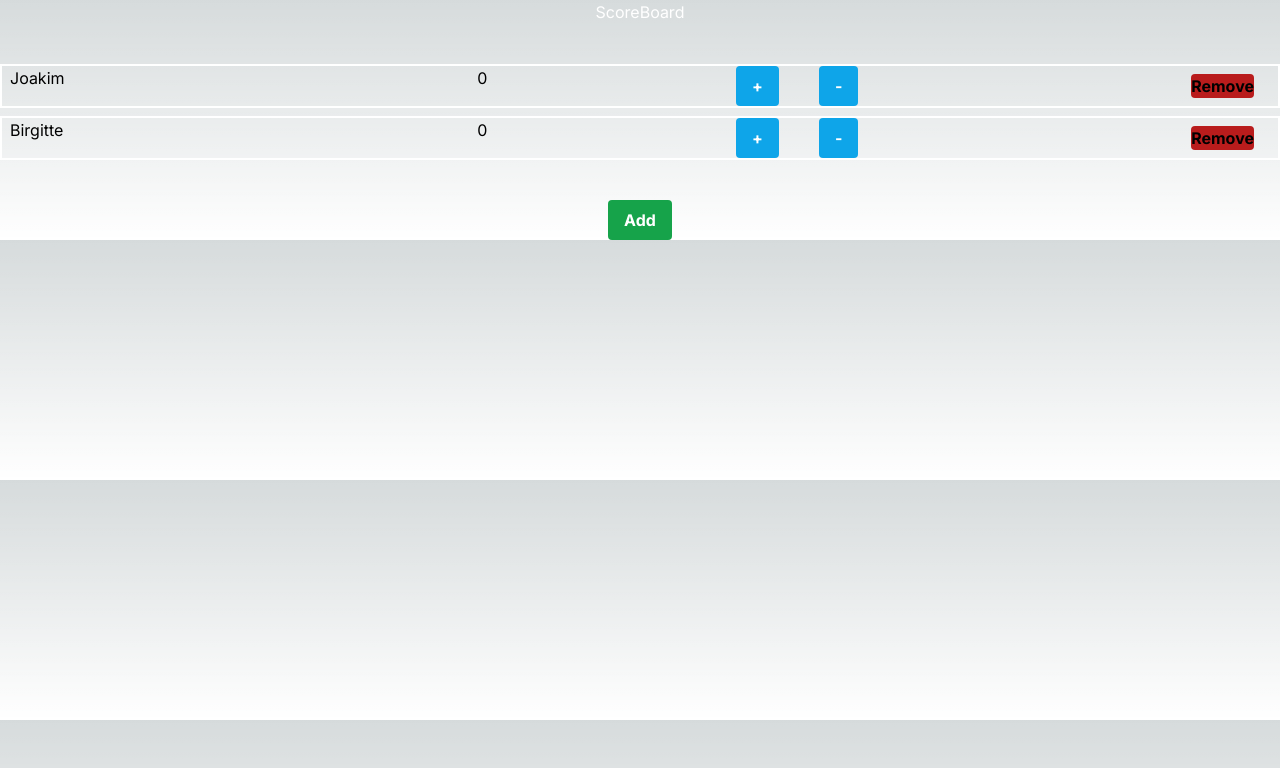
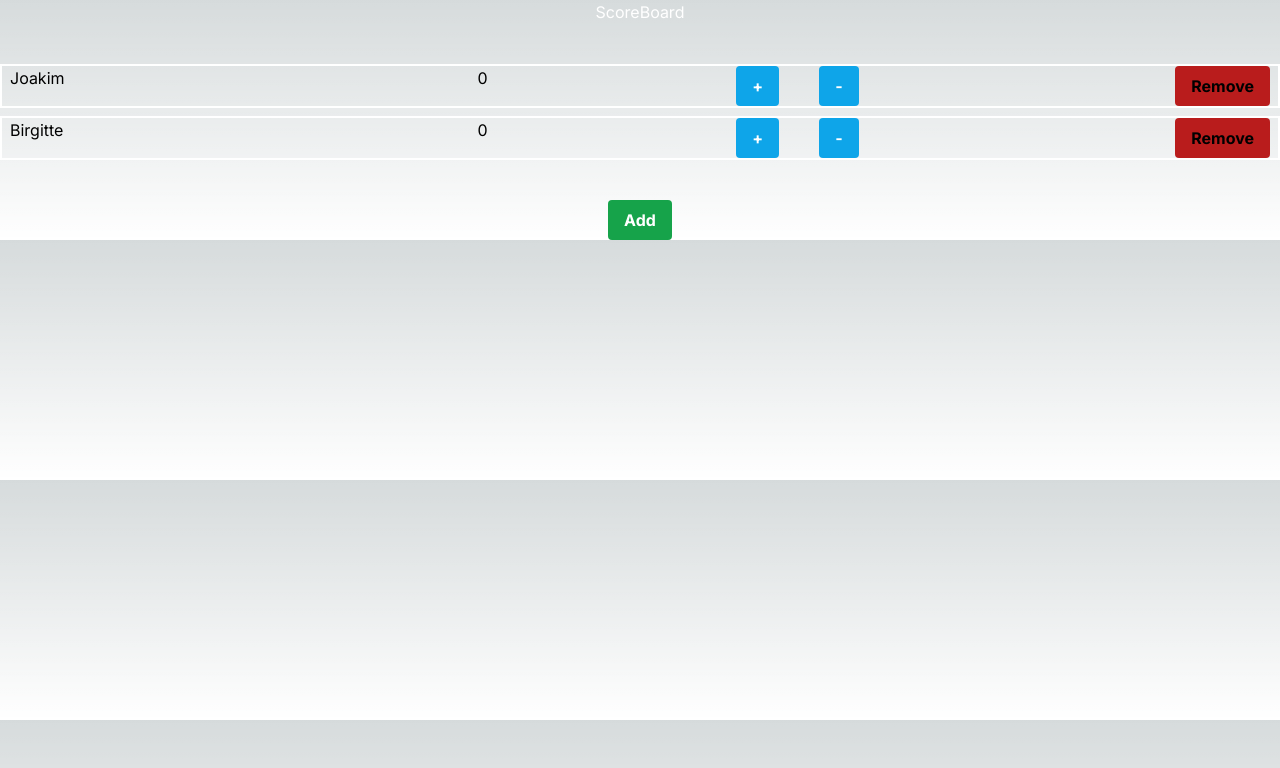
Before and after one commit to MikAoJk/scoreboard, a Next.js app: page / in a window 1280 px wide. Shown: the top 768 px of the page. Built offline with nearby package versions, Linux system fonts and the light colour scheme.

Commit message:
Update Player.tsx

```diff
--- a/src/components/Player.tsx
+++ b/src/components/Player.tsx
@@ -29,8 +29,8 @@ const Player = (playerProps: PlayerProps) => {
             <li className="w-1/4">{playerProps.playerData.score}</li>
             <li className="w-1/4"><ChangePlayerScore onAddChangePlayerScore={addPlayerScoreHandler}
                                                     onSubstractChangePlayerScore={substractPlayerScoreHandler}/></li>
-            <li className="w-1/4 text-right mr-2 font-bold py-2 px-4">
-                <button onClick={onSaveRemovePlayerHandler} type="button" className="bg-red-700 rounded">Remove
+            <li className="w-1/4 text-right mr-2">
+                <button onClick={onSaveRemovePlayerHandler} type="button" className="bg-red-700 rounded font-bold py-2 px-4">Remove
                 </button>
             </li>
         </ul>
```
